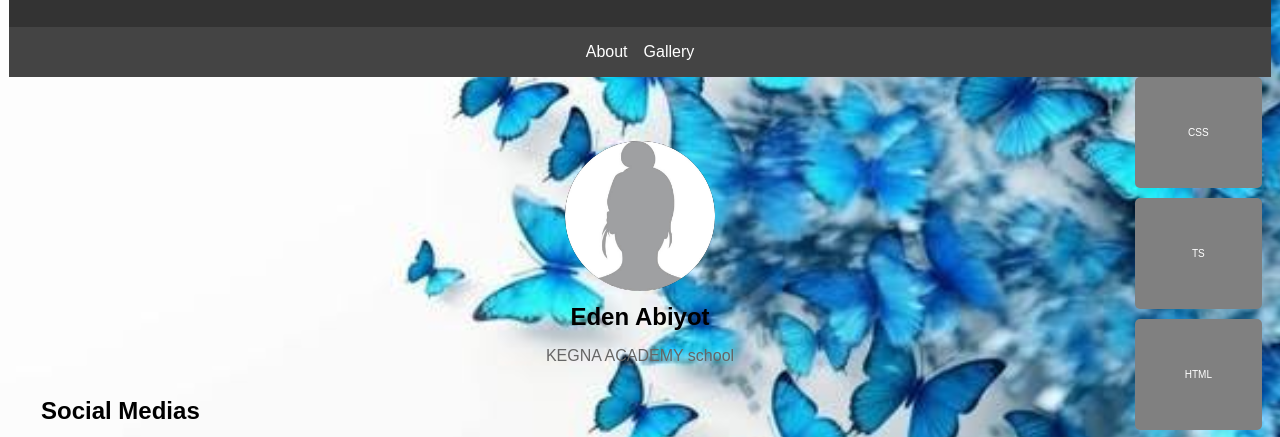
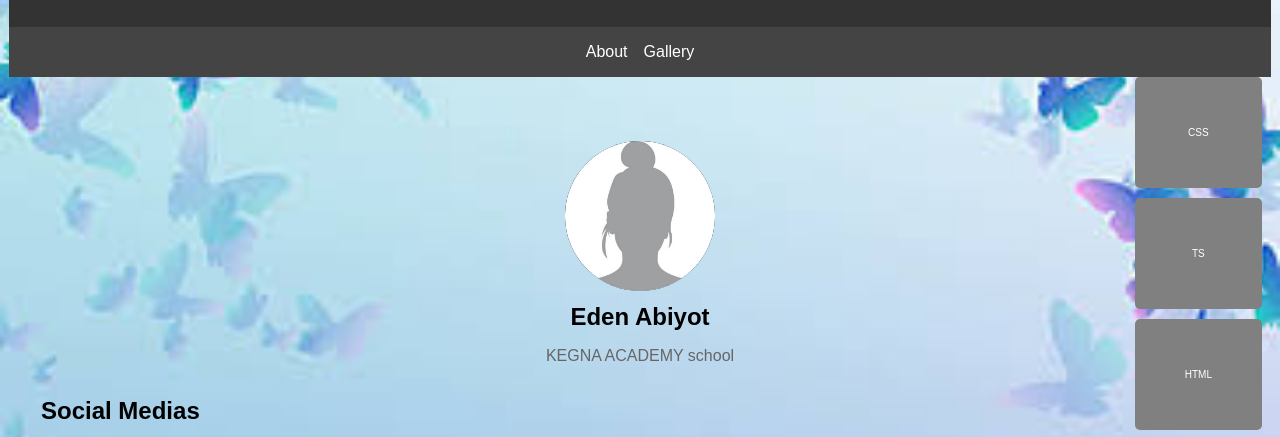
Before and after one commit to Eden-webpage/Eden_Abyot, a plain HTML site: page index.html in a window 1280 px wide. Shown: the part 98-535 px from the top of the page. Drawn offline with Linux system fonts and the light colour scheme.

Commit message:
Update index.html

```diff
--- a/index.html
+++ b/index.html
@@ -12,7 +12,7 @@
         body {
             font-family: Arial, sans-serif;
             padding: 1px;
-            background-image: url("bge1.jpg");
+            background-image: url("bge2.jpg");
             background-size: cover;
             background-attachment: fixed;
             background-position: center;
```
